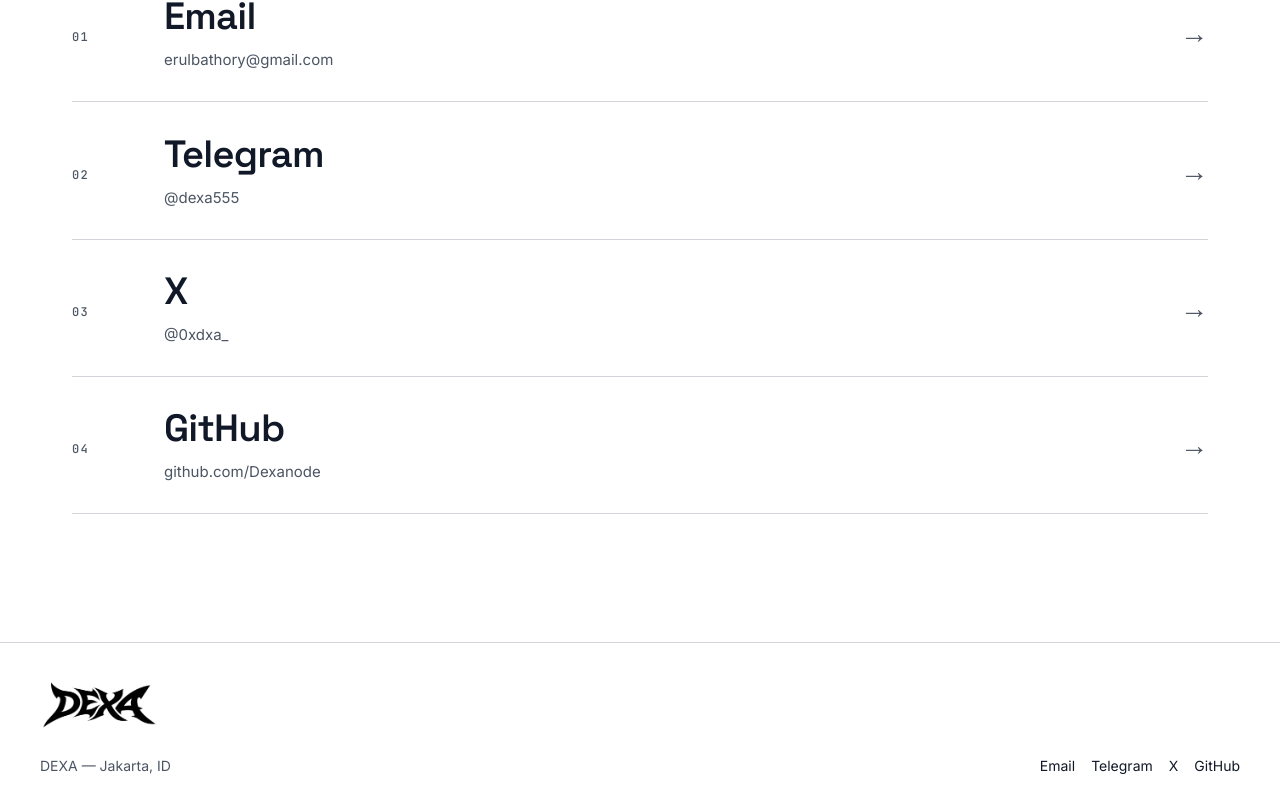
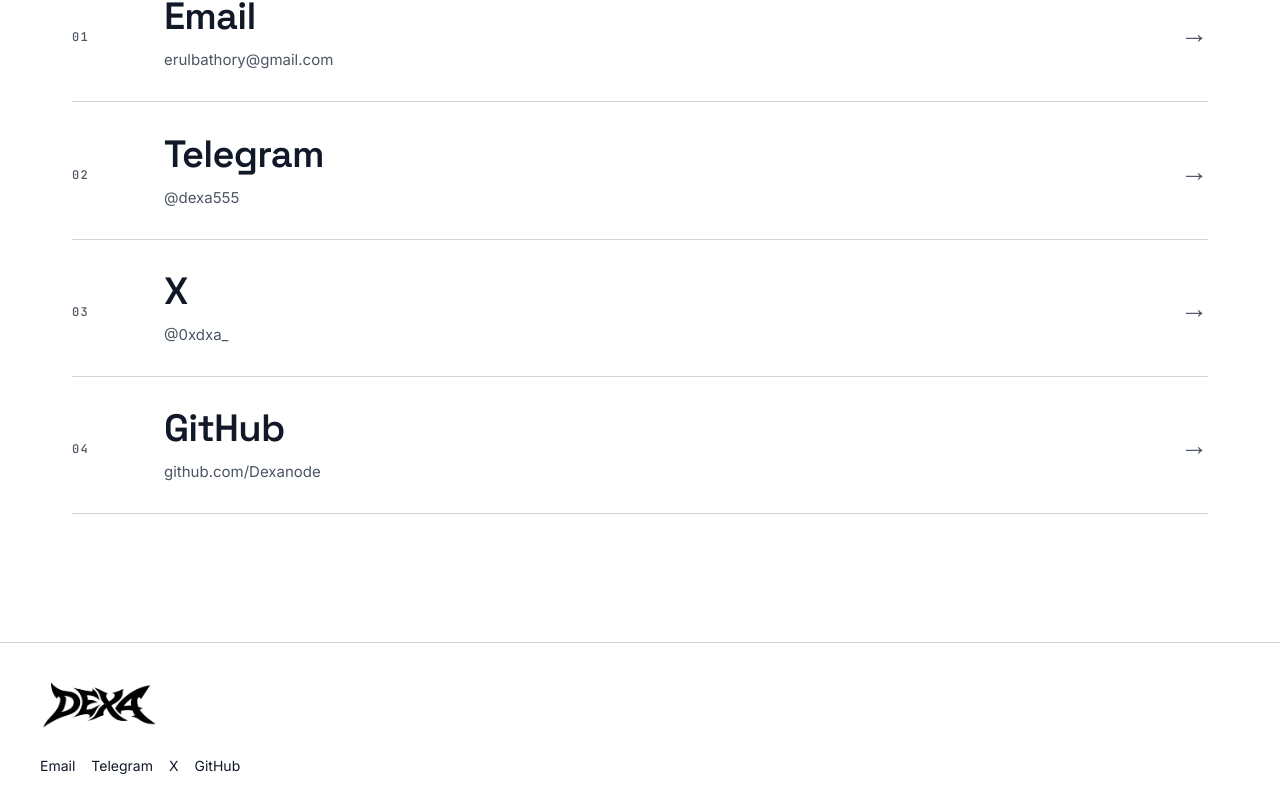
Before and after one commit to Dexanode/dexa-portfolio, a Next.js app: page / in a window 1280 px wide. Shown: the part 6247-7059 px from the top of the page. Built offline with nearby package versions, Linux system fonts and the light colour scheme.

Commit message:
Remove DEXA Jakarta ID footer note

```diff
--- a/app/copy.ts
+++ b/app/copy.ts
@@ -149,7 +149,6 @@
   contactKicker: "Contact",
   contactTitle: "Let's build something together.",
   contactLabels: ["Email", "Telegram", "X", "GitHub"],
-  footerNote: "DEXA — Jakarta, ID",
   preloaderQuotes: [
     "Web3 builder",
     "Blockchain developer",
--- a/app/globals.css
+++ b/app/globals.css
@@ -845,13 +845,6 @@
   -webkit-user-drag: none;
 }
 
-.footer-row {
-  display: flex;
-  flex-wrap: wrap;
-  justify-content: space-between;
-  gap: 16px;
-}
-
 .footer-links {
   display: flex;
   flex-wrap: wrap;
--- a/app/page.tsx
+++ b/app/page.tsx
@@ -349,9 +349,7 @@
           <img src="/logos/dexa-logo-white.svg" alt="" className="mark-dark" draggable={false} />
           <img src="/logos/dexa-logo-black.svg" alt="" className="mark-light" draggable={false} />
         </span>
-        <div className="footer-row">
-          <p>{t.footerNote}</p>
-          <div className="footer-links">
+        <div className="footer-links">
           <a href={`mailto:${profile.email}`}>Email</a>
           <a href={profile.telegram} target="_blank" rel="noopener noreferrer">
             Telegram
@@ -362,7 +360,6 @@
           <a href={profile.github} target="_blank" rel="noopener noreferrer">
             GitHub
           </a>
-          </div>
         </div>
       </div>
     </footer>
```
